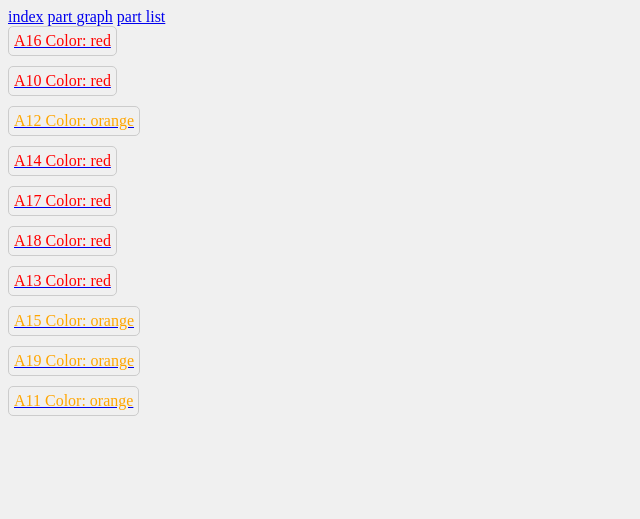
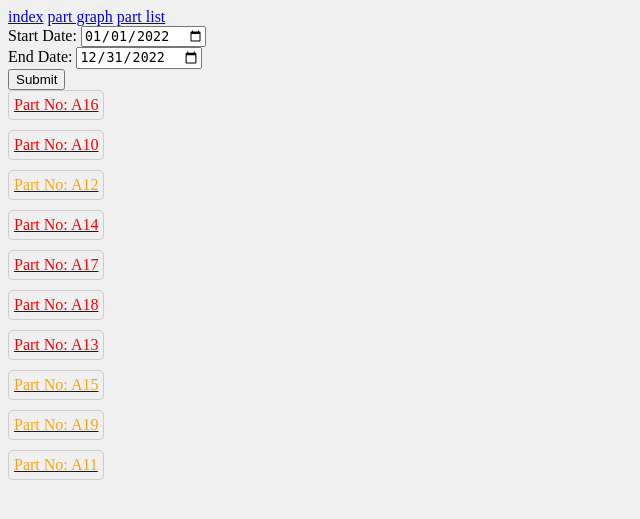
Before and after one commit to zzaizzai/flask-chartjs-statistics, a Flask app: page /graph/tests in a window 1280 px wide. Shown: the top 519 px of the page, without its empty margins (0-640 px from the left). Run offline with Flask 3, Linux system fonts and the light colour scheme.

Commit message:
date range

```diff
--- a/app/api/views.py
+++ b/app/api/views.py
@@ -3,9 +3,9 @@ from . import api_bp
 import numpy as np
 import json
 import pandas as pd
-from datetime import datetime, timedelta
+from datetime import datetime, timedelta, date
 from app.graph.models import DataControl, PartData, PartNo
-from app.graph.random_data import create_random_test_data
+
 
 @api_bp.route('/')
 def tasks_page():
@@ -22,7 +22,8 @@ def test():
 @api_bp.route('/graph/create/parts', methods=['POST'])
 def create_parts():
 
-    create_random_test_data()
+    dc = DataControl('data1')
+    dc.create_random_test_data()
 
     return redirect(request.referrer)
 
@@ -38,11 +39,13 @@ def get_part():
 
 @api_bp.route('/graph/get/part_color', methods=['GET'])
 def get_part_color():
+
     part_no = request.args.get('part_no', default=None, type=str)
-
+    date_start = request.args.get('date_start', default=None, type=str)
+    date_end = request.args.get('date_end', default=None, type=str)
 
     pn = PartNo(part_no)
-    color = pn.get_color()
+    color = pn.get_color(date_start, date_end)
 
     data = { 'color' : color }
 
--- a/app/graph/models.py
+++ b/app/graph/models.py
@@ -1,9 +1,13 @@
-from flask import Flask, current_app
-import os
-from typing import Tuple, Dict, Any, List, Optional
 import csv
 import json
+import os
+from datetime import datetime
+from typing import Tuple, Dict, Any, List, Optional
 
+from flask import Flask, current_app
+
+import numpy as np
+import pandas as pd
 
 class AnalysisData():
 
@@ -36,23 +40,35 @@ class AnalysisData():
 
 class PartNo():
 
-    def __init__(self, part_no: str):
+    def __init__(self, part_no: str, date_start = None, date_end = None):
         self.part_no = part_no
 
         self.data_control = DataControl('data1')
+        self.date_start = date_start if date_start is not None else '2022-01-01'
+        self.date_start = date_end if date_end is not None else '2022-12-31'
 
-    def get_color(self):
+
+    def get_color(self, date_start = None, date_end = None):
         part_no_data = self.data_control.get_data_with_part_no(self.part_no)
 
+        date_start = datetime.strptime(date_start, "%Y-%m-%d") if date_start else datetime(2022, 1, 1)
+        date_end = datetime.strptime(date_end, "%Y-%m-%d") if date_end else datetime(2022, 12, 31)
+
+        num_items = 0
         num_error = 0
+
         for data_part in part_no_data:
+            data_date = datetime.strptime(data_part['datetime'], "%Y-%m-%d")  # 데이터의 날짜를 datetime 객체로 변환
+            if (not date_start or data_date >= date_start) and (not date_end or data_date <= date_end):
+                num_items += 1
+                if data_part['value'] > data_part['limit_up']:
+                    num_error += 1
 
-            if data_part['value'] > data_part['limit_up']:
-                num_error += 1
+                if data_part['value'] < data_part['limit_down']:
+                    num_error += 1
 
-            if data_part['value'] < data_part['limit_down']:
-                num_error += 1
-
+        if num_items == 0:
+            return 'gray'
 
         if num_error > (len(part_no_data)/100):
             return 'red'
@@ -86,11 +102,13 @@ class PartData():
 class DataControl():
 
 
-    def __init__(self, data_name: str):
+    def __init__(self, data_name: str, date_start = None, date_end = None):
 
         self.data_name = data_name
         self.save_dir = current_app.config["SAVE_DIR"]
         self.file_path = os.path.join(self.save_dir, f"{data_name}.csv")
+        self.date_start = date_start if date_start is not None else '2022-01-01'
+        self.date_start = date_end if date_end is not None else '2022-12-31'
 
     def delete_data_except_header(self) -> None:
 
@@ -101,6 +119,9 @@ class DataControl():
             writer.writerow(header)
 
     def get_all_unique_part_no(self) -> List[str]:
+
+        if not os.path.exists(self.file_path):
+            return []
         # You may optionally read the content you just wrote
         with open(self.file_path, "r") as f:
             csv_reader = csv.DictReader(f)
@@ -116,6 +137,10 @@ class DataControl():
         return list(unique_part_nos)
 
     def get_data_with_part_no(self, part_no: str) -> List[str]:
+
+        # file check
+        if not os.path.exists(self.file_path):
+            self.create_random_test_data()
 
         # You may optionally read the content you just wrote
         with open(self.file_path, "r") as f:
@@ -153,3 +178,53 @@ class DataControl():
                 for lot_str, datetime_str, value, limit_up, limit_down, part_no in zip(data['lot_list'], data['date_list'], data['values'], limit['up'], limit['down'], data['part_no_list']):
                     writer.writerow([lot_str, datetime_str, value, limit_up, limit_down, part_no])
         return
+
+
+
+    def create_random_test_data(self) -> None:
+
+
+        #  data1.csv
+        self.delete_data_except_header()
+
+        def generate_lot_from_date(date) -> str:
+            date_str = date.replace('-', '').replace('_', '')
+            lot = f'{date_str}01'
+            return lot
+
+        for index in range(10, 20):
+            # year of 2022
+            start_date = datetime(2022, 1, 1)
+            end_date = datetime(2022, 12, 31)
+            date_range = pd.date_range(start_date, end_date, freq='D')
+
+
+            date_list = [date.strftime('%Y-%m-%d') for date in date_range]
+
+            lot_list = [generate_lot_from_date(date) for date in date_list]
+
+
+            num_values = len(date_list)
+
+            num_median = 30
+            values = [num_median]*num_values
+            part_no_list = [f'A{index}']*num_values
+
+
+            for _ in range(10):
+                num_random = np.sqrt(np.random.randint(1, 100))
+                values = [ (value + np.random.randint(-num_random, num_random)) for value in values]
+
+            limit = {}
+            limit["up"] = [60]*num_values
+            limit["down"] = [0]*num_values
+
+            data = {
+            'lot_list': lot_list,
+            'date_list': date_list,
+            'values': values,
+            'part_no_list': part_no_list
+            }
+
+
+            self.save_data(data, limit)
--- a/app/graph/views.py
+++ b/app/graph/views.py
@@ -4,7 +4,7 @@ import numpy as np
 import json
 import pandas as pd
 from datetime import datetime, timedelta
-from .random_data import create_random_test_data, get_minY_maxY
+from .random_data import get_minY_maxY
 from .models import AnalysisData, DataControl
 
 
@@ -17,11 +17,17 @@ def tasks_page():
 
 @graph_bp.route('/tests')
 def tests():
+    date_start = request.args.get('date_start', default='2022-01-01', type=str)
+    date_end = request.args.get('date_end', default='2022-12-31', type=str)
+
+
     dc = DataControl('data1')
     part_no_list = dc.get_all_unique_part_no()
 
     context = {}
     context['part_no_list'] = part_no_list
+    context['date_start'] = date_start
+    context['date_end'] = date_end
 
     return render_template('part_list.html', **context)
 
@@ -40,6 +46,7 @@ def test():
         part_no = 'A10'
 
     chart_data  = dc.get_data_with_part_no(part_no=part_no)
+
 
     if len(chart_data) == 0 :
         return render_template('test.html')
--- a/app/templates/part_list.html
+++ b/app/templates/part_list.html
@@ -5,6 +5,22 @@
 {% block title %}Home Page{% endblock %}
 
 {% block content %}
+
+
+<form>
+    <div class="form-group">
+        <label for="date_start">Start Date:</label>
+        <input type="date" class="form-control" id="date_start" name="date_start" value="{{date_start}}">
+    </div>
+
+    <div class="form-group">
+        <label for="date_end">End Date:</label>
+        <input type="date" class="form-control" id="date_end" name="date_end" value="{{date_end}}">
+    </div>
+
+    <button action="/graph/tests" type="submit" method ="post" id="submit_button">Submit</button>
+</form>
+
 
 <style>
     #partColors {
@@ -25,19 +41,25 @@
 
 <div id="partColors">
     {% for part_no in part_no_list %}
-        <a href="{{ url_for('graph.test', part_no=part_no) }}"><div class="partItem" data-part-no="{{ part_no }}">{{ part_no }}</div></a>
+        <a href="{{ url_for('graph.test', part_no=part_no) }}"><div class="partItem" data-part-no="{{ part_no }}">Part No: {{ part_no }}</div></a>
     {% endfor %}
 </div>
 
 
 <script src="https://code.jquery.com/jquery-3.6.4.min.js"></script>
 
+
 <script>
+
+var date_start = "{{date_start|safe}}";
+var date_end = "{{date_end|safe}}";
+
+
 $(document).ready(function() {
     // Iterate through each part_no div and make AJAX request for color
     $('.partItem').each(function() {
         var partNo = $(this).data('part-no');
-        var url = '/api/graph/get/part_color?part_no=' + encodeURIComponent(partNo);
+        var url = '/api/graph/get/part_color?part_no=' + encodeURIComponent(partNo) + '&date_start=' + date_start+ '&date_end=' + date_end;
 
         // Use a closure to capture the value of currentDiv
         var currentDiv = $(this);
@@ -46,12 +68,8 @@ $(document).ready(function() {
             url: url,
             type: 'GET',
             success: function(response) {
-
-                // Update the corresponding part_no div with the color
-                var newText = currentDiv.text() + ' Color: ' + response.color;
-
                 // Update the corresponding part_no div with the new text
-                currentDiv.text(newText).css('color', response.color);
+                currentDiv.css('color', response.color);
             }.bind(this),  // bind 'this' to maintain the correct context
             error: function(error) {
                 console.error('Error fetching color for part_no: ' + partNo, error);
```
Also changed, not shown: app/graph/random_data.py (+0 -54 lines).
